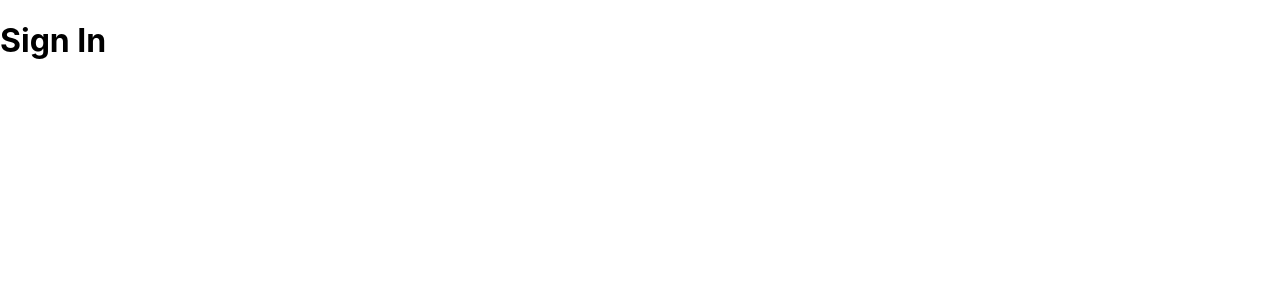
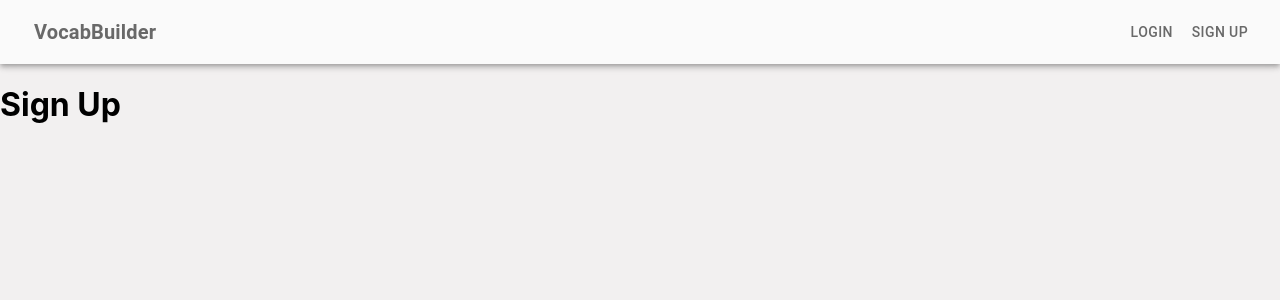
Before and after one commit to naot-shio/vocab-app-firebase-frontend, a React (Create React App) app: page /signup in a window 1280 px wide. Shown: the top 300 px of the page. Built offline with nearby package versions, Linux system fonts and the light colour scheme.

Commit message:
Lay the groundworks for app design

```diff
--- /dev/null
+++ b/src/App.css
@@ -0,0 +1,3 @@
+body {
+  background-color: #f2f0f0;
+}
--- a/src/App.js
+++ b/src/App.js
@@ -1,19 +1,20 @@
 import React from 'react';
 import { Route, Switch } from 'react-router-dom'
-import Home from './pages/Home'
-import SignUp from './pages/SignUp'
-import Login from './pages/Login'
+import Home from './components/pages/Home'
+import Navbar from './components/pages/Navbar'
+import SignUp from './components/auth/SignUp'
+import Login from './components/auth/Login'
+import './App.css'
 
 function App() {
   return (
     <div>
-
+      <Navbar />
       <Switch>
         <Route exact path="/" component={Home} />
         <Route exact path="/signup" component={SignUp} />
         <Route exact path="/login" component={Login} />
       </Switch>
-
     </div>
   );
 }
--- a/src/pages/SignUp.js
+++ b/src/components/auth/SignUp.js
@@ -4,7 +4,7 @@ class SignUp extends Component {
   render() {
     return (
       <div>
-        <h1>Sign In</h1>
+        <h1>Sign Up</h1>
       </div>
     )
   }
--- /dev/null
+++ b/src/components/pages/Navbar.js
@@ -0,0 +1,25 @@
+import React from 'react'
+import { Link } from 'react-router-dom'
+import AppBar from '@material-ui/core/AppBar'
+import Toolbar from '@material-ui/core/Toolbar'
+import Typography from '@material-ui/core/Typography'
+import Button from '@material-ui/core/Button'
+
+import useStyles from '../../styles/NavbarStyles'
+
+function Navbar (){
+    const classes = useStyles();
+    return (
+      <AppBar position="static" className={classes.AppBar}>
+        <Toolbar className={classes.root}>
+          <Typography variant="h6" className={classes.title}>
+            <Link to="/">VocabBuilder</Link>
+          </Typography>
+          <Button><Link to="/login">Login</Link></Button>
+          <Button><Link to="/signup">Sign Up</Link></Button>
+        </Toolbar>
+      </AppBar>
+    );
+}
+
+export default Navbar
--- /dev/null
+++ b/src/styles/NavbarStyles.js
@@ -0,0 +1,21 @@
+import { makeStyles } from '@material-ui/core/styles'
+
+const useStyles = makeStyles(theme => ({
+  root: {
+    flexGrow: 1,
+    backgroundColor: "#fafafa",
+    "& a": {
+      textDecoration: "none",
+      color: "#696969",
+    }
+  },
+  title: {
+    flexGrow: 1,
+    marginLeft: 10,
+    "& a": {
+      fontWeight: 600
+    }
+  },
+}));
+
+export default useStyles;
```
Also changed, not shown: src/components/auth/Login.js (renamed from src/pages/Login.js), src/components/pages/Home.js (renamed from src/pages/Home.js).
